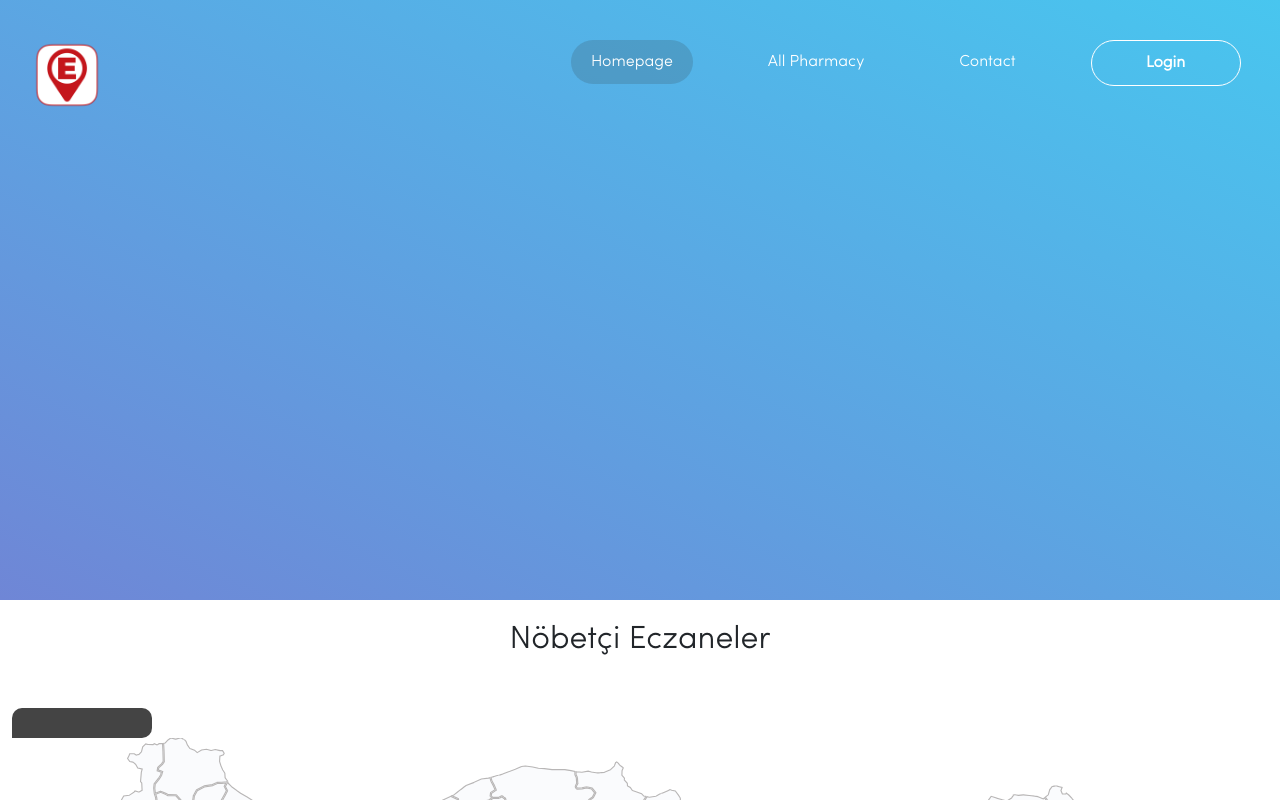
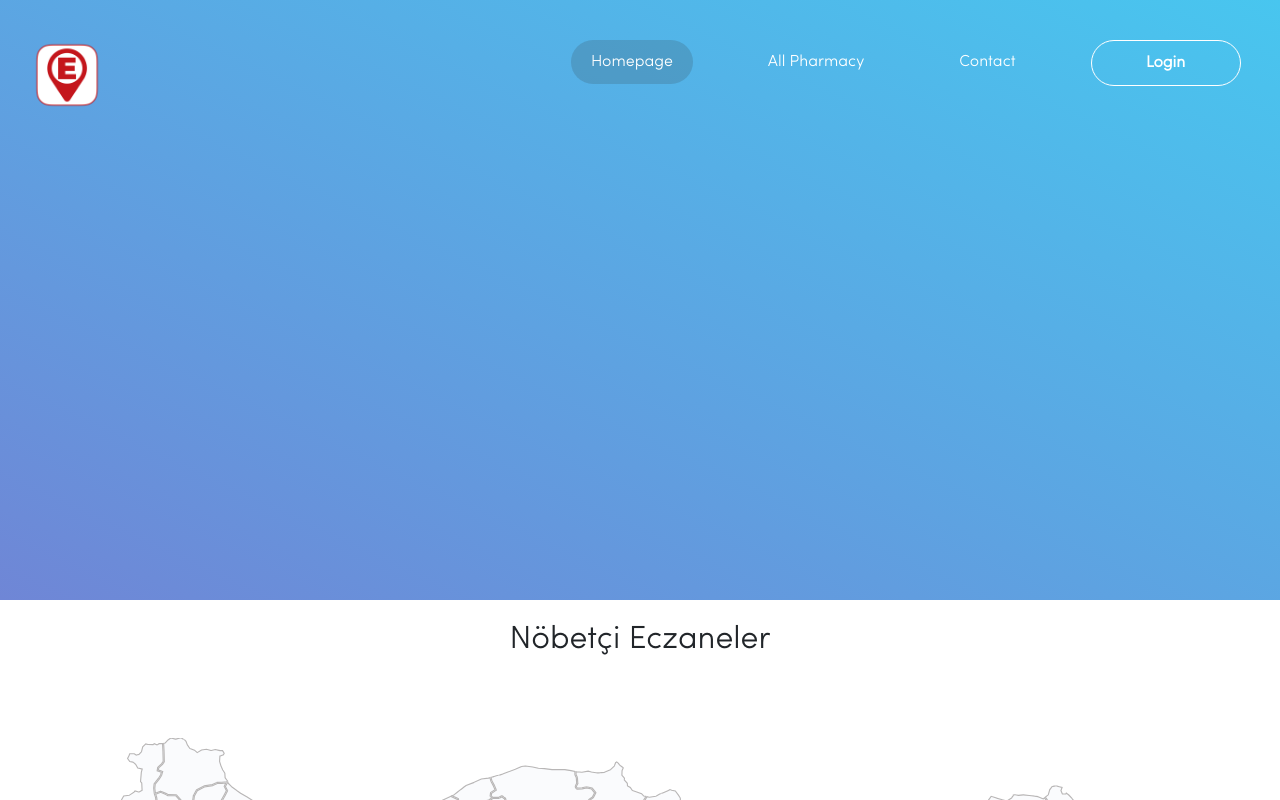
Before and after one commit to kaansen57/Nobetci-Eczaneler-Vue3, a Vue app: page / in a window 1280 px wide. Shown: the top 800 px of the page. Built offline with nearby package versions, Linux system fonts and the light colour scheme.

Commit message:
tooltip bugs fixed

```diff
--- a/src/components/TurkeyMap.vue
+++ b/src/components/TurkeyMap.vue
@@ -1,8 +1,12 @@
 <template>
-  <div class="svg-turkiye-haritasi text-center" >
-     <div class="tooltiptext" :style="{top:toolTipClass.top+'px',left:toolTipClass.left+'px'}">
-          {{cityText}}
-        </div>
+  <div class="svg-turkiye-haritasi text-center">
+    <div
+      class="tooltiptext"
+      :style="toolTipClass"
+    >
+      {{ cityText }}
+    </div>
+
     <svg
       version="1.1"
       id="svg-turkiye-haritasi"
@@ -12,6 +16,7 @@
       viewBox="0 0 1007.478 527.323"
       xml:space="preserve"
     >
+
       <g id="turkiye" @click="clickedDistrict" @mouseover="clickedDistrict">
         <g
           id="adana"
@@ -844,7 +849,7 @@
 </template>
 
 <script >
-import { ref, reactive,computed, onUpdated } from "vue";
+import { ref, reactive, computed, onUpdated } from "vue";
 import { useStore } from "vuex";
 import axios from "axios";
 export default {
@@ -853,33 +858,34 @@ export default {
     const city = ref("");
     const cityText = ref("");
     const toolTipClass = reactive({
-      top : "",
-      left:""
-    })
-
+      left: "",
+      top: "",
+      visibility : ""
+    });
 
     const clickedDistrict = (event) => {
-
       city.value = event.path[1].id;
       cityText.value = event.path[1].attributes[3].value;
 
       const element = document.querySelector(`g#${city.value}`);
-
+      toolTipClass.left = element.getBoundingClientRect().x + 10 + 'px';
+      toolTipClass.top =  element.getBoundingClientRect().top  - 120 + 'px';
+      toolTipClass.visibility = "visible"
 
       store.commit("setCityText", cityText);
       if (event.type === "click") {
-        store.commit("setSelectedCityOnClick",cityText);
+        store.commit("setSelectedCityOnClick", cityText);
         store.dispatch("cityChange", city);
         const config = {
           method: "GET",
           url: `${process.env.VUE_APP_API_URL + city}`,
           headers: {
-            Authorization: process.env.VUE_APP_API_KEY
+            Authorization: process.env.VUE_APP_API_KEY,
           },
         };
         axios(config)
           .then((res) => {
-             store.commit("setData", res.data.data);
+            store.commit("setData", res.data.data);
           })
           .catch((err) => {
             console.error(err);
@@ -890,7 +896,7 @@ export default {
       clickedDistrict,
       city,
       cityText,
-      toolTipClass
+      toolTipClass,
     };
   },
 };
@@ -900,34 +906,34 @@ svg {
   width: 90%;
 }
 path {
-  fill: #FAFBFD;
-  stroke:  #b8b6b6;
+  fill: #fafbfd;
+  stroke: #b8b6b6;
   pointer-events: all;
   cursor: pointer;
   transition: fill 0.3s ease-in-out;
 }
 path:hover {
-  fill: #5DA3E1;
+  fill: #5da3e1;
 }
 .tooltiptext {
   visibility: hidden;
   width: 140px;
-  height:30px;
+  height: 30px;
   display: flex;
-  align-items:center;
+  align-items: center;
   justify-content: center;
   background-color: #444;
   color: #fff;
   text-align: center;
   padding: 5px 0;
-  border-radius: 10px 10px 10px 0;
+  border-radius: 10px;
   position: relative;
   z-index: 1;
+  font-weight:bold;
 }
 
- .tooltiptext {
-  visibility: visible;
-}
+
+
 @media only screen and (max-width: 900px) {
   svg {
     width: 100%;
```
